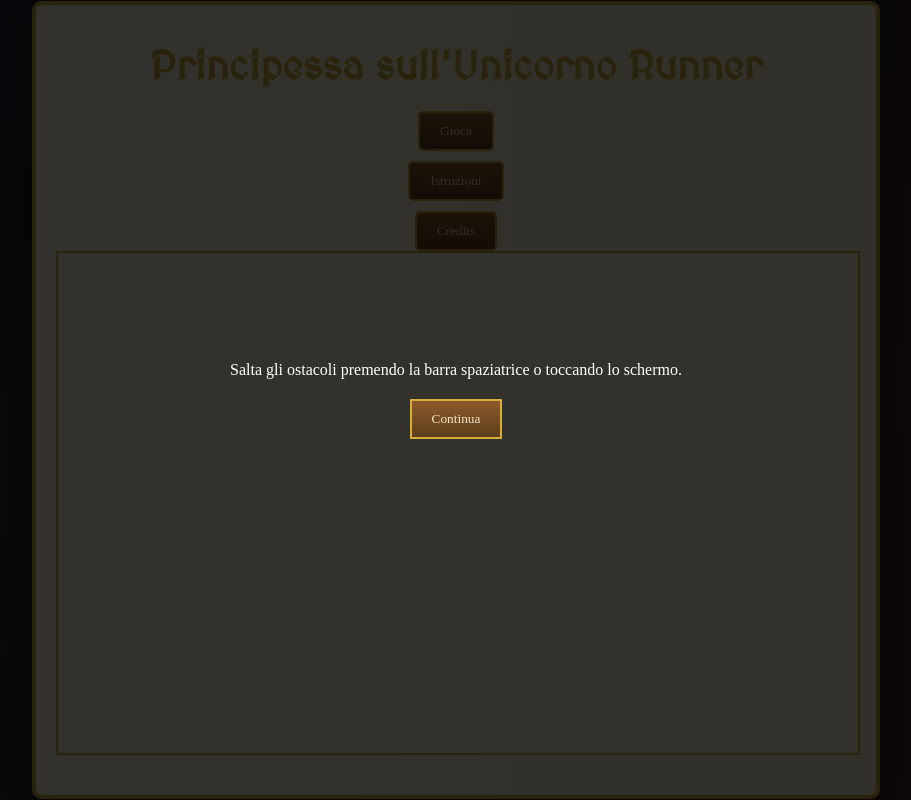
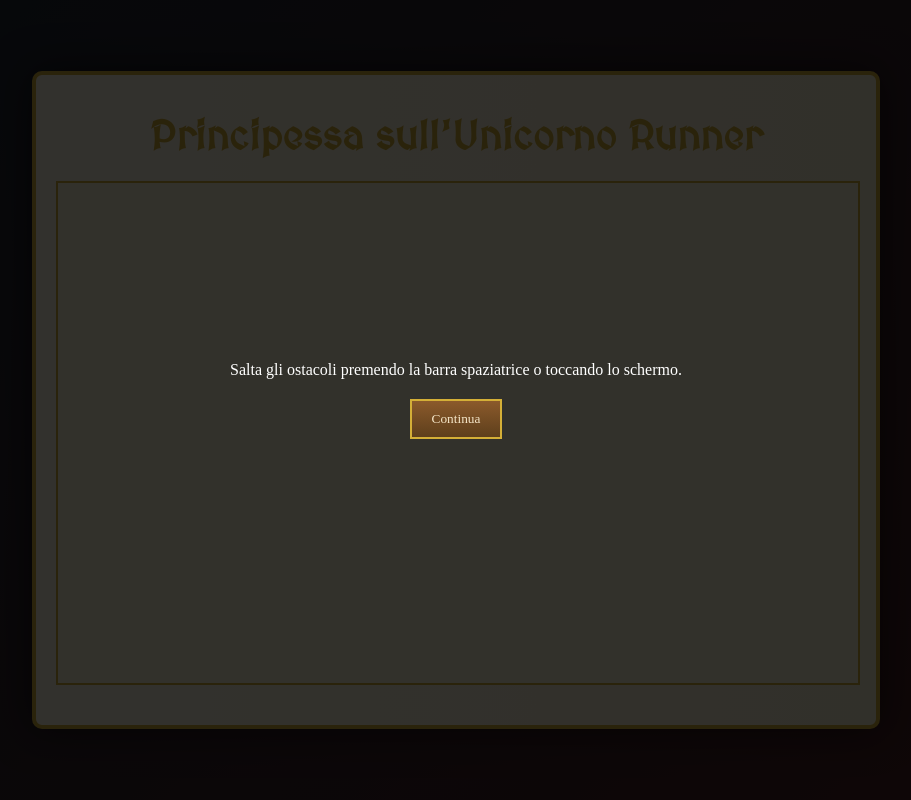
Before and after one commit to andreame-code/PrincessOnUnicorn, a website with bundled scripts: page index.html in a window 1280 px wide. Both pictures are taken after a click on the button "Gioca". Shown: the whole page, without its empty margins (184-1095 px from the left). Built offline with nearby package versions, Linux system fonts and the light colour scheme; a web font is replaced by a local one.

Commit message:
Ensure menu hides during gameplay

```diff
--- a/style.css
+++ b/style.css
@@ -79,4 +79,4 @@ canvas {
   color: #f5e6c8;
   font-family: "Bellefair", serif;
 }
-.hidden { display: none; }
+.hidden { display: none !important; }
```
